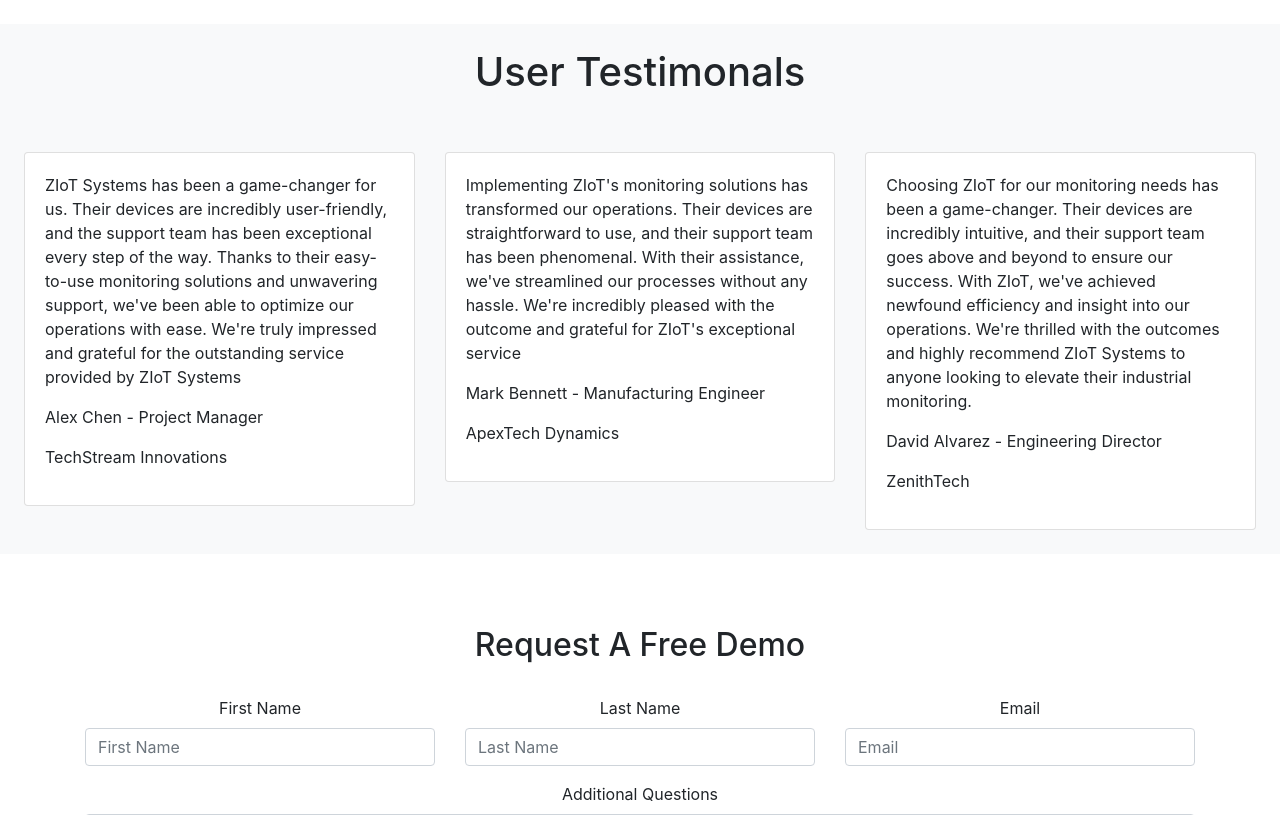
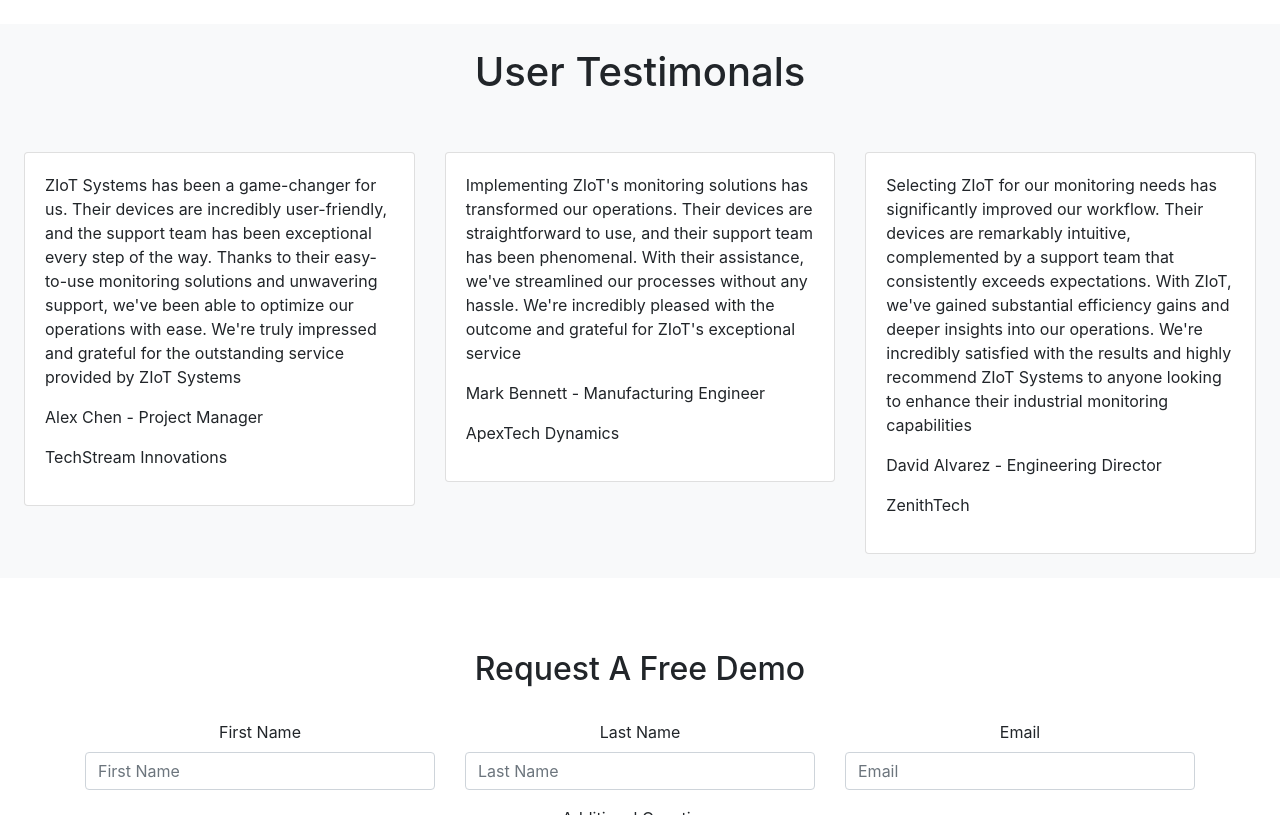
Before and after one commit to ZIoT-Systems/ZIoT-Systems.github.io, a Jekyll site: the page built from README.md, in a window 1280 px wide and 900 px high, scrolled down 1898 px, cut to the strip 85-900 px from the top of the window. Built offline with Jekyll 4.4.1, drawn with Linux system fonts in a browser that asks for light colours; our own code applies the rules of GitHub Pages for plain Markdown files.

```diff
--- a/_layouts/default.html
+++ b/_layouts/default.html
@@ -213,7 +213,7 @@
             <div class="col-sm-4">
                 <div class="card">
                     <div class="card-body">
-                        <p>Choosing ZIoT for our monitoring needs has been a game-changer. Their devices are incredibly intuitive, and their support team goes above and beyond to ensure our success. With ZIoT, we've achieved newfound efficiency and insight into our operations. We're thrilled with the outcomes and highly recommend ZIoT Systems to anyone looking to elevate their industrial monitoring.</p>
+                        <p>Selecting ZIoT for our monitoring needs has significantly improved our workflow. Their devices are remarkably intuitive, complemented by a support team that consistently exceeds expectations. With ZIoT, we've gained substantial efficiency gains and deeper insights into our operations. We're incredibly satisfied with the results and highly recommend ZIoT Systems to anyone looking to enhance their industrial monitoring capabilities</p>
                         <p>David Alvarez - Engineering Director</p>
                         <p>ZenithTech</p>
                     </div>
```
